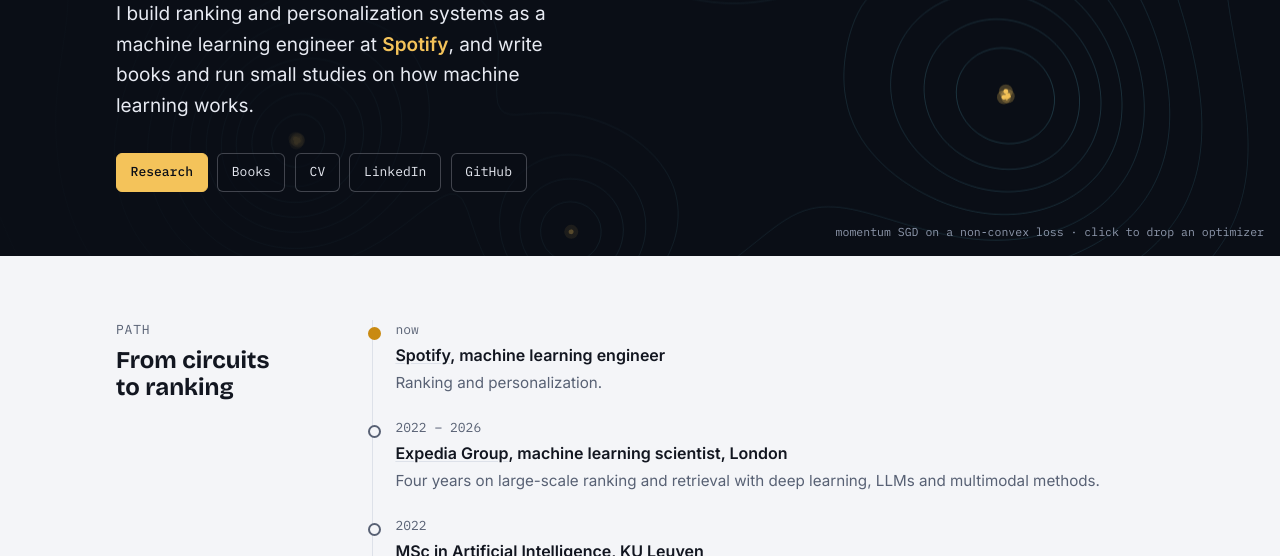
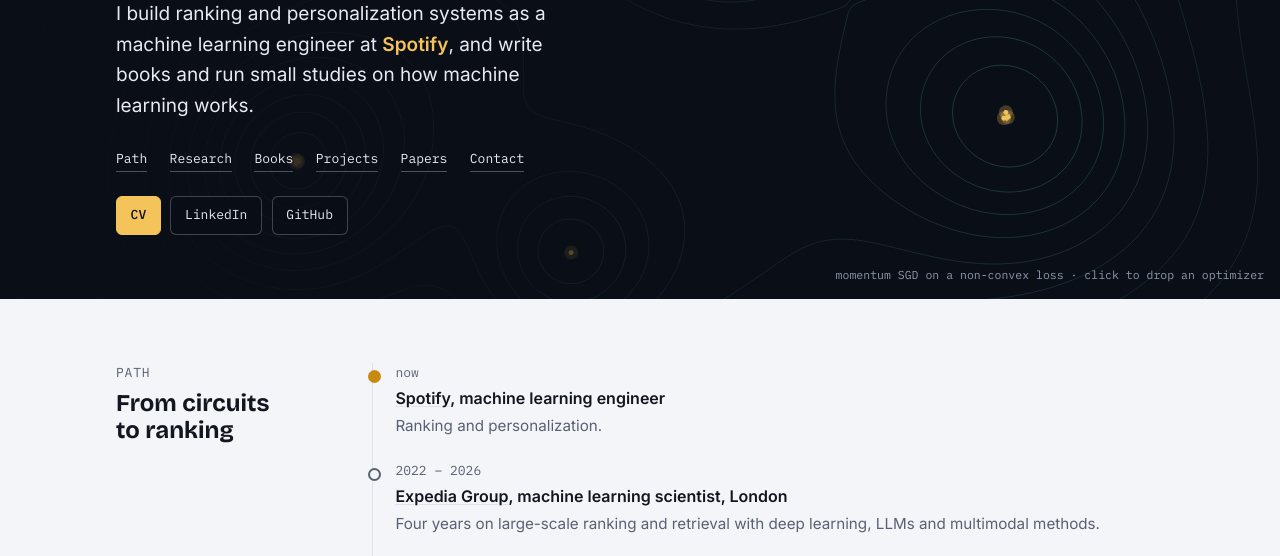
Before and after one commit to ioannisantoniadis/ioannisantoniadis.github.io, a plain HTML site: page index.html in a window 1280 px wide. Shown: the part 222-778 px from the top of the page. Drawn offline with nearby package versions, Linux system fonts and the light colour scheme.

Commit message:
Hero: section links in page order, none highlighted; buttons only for CV, LinkedIn and GitHub
Co-Authored-By: Claude Opus 5.5 <noreply@anthropic.com>

```diff
--- a/index.html
+++ b/index.html
@@ -20,7 +20,11 @@
 .hero h1 { font-size: var(--step-4); font-weight: 700; letter-spacing: -0.025em; }
 .hero .role { font-size: var(--step-1); max-width: 40ch; color: var(--night-ink); }
 .hero .role b { color: var(--night-glow); font-weight: 600; }
-.hero .links { display: flex; flex-wrap: wrap; gap: 0.6rem; padding-top: 0.5rem; }
+.hero .sections { display: flex; flex-wrap: wrap; gap: 0.35rem 1.4rem; padding-top: 0.25rem; }
+.hero .sections a { font-family: var(--font-mono); font-size: var(--step--1); color: var(--night-ink); text-decoration: none; border-bottom: 1px solid rgba(231, 234, 242, 0.3); padding-bottom: 0.1rem; }
+.hero .sections a:hover { color: var(--night-glow); border-bottom-color: var(--night-glow); }
+.hero .sections a:focus-visible { outline-color: var(--night-glow); }
+.hero .links { display: flex; flex-wrap: wrap; gap: 0.6rem; }
 .btn { display: inline-flex; align-items: center; gap: 0.45rem; font-family: var(--font-mono); font-size: var(--step--1); color: var(--night-ink); text-decoration: none; border: 1px solid rgba(231, 234, 242, 0.25); border-radius: 6px; padding: 0.5rem 0.85rem; background: rgba(10, 14, 22, 0.55); }
 .btn:hover { border-color: var(--night-glow); color: var(--night-glow); }
 .btn.primary { background: var(--night-glow); color: var(--night); border-color: var(--night-glow); font-weight: 500; }
@@ -92,10 +96,9 @@ main { max-width: 1080px; margin: 0 auto; }
     <span class="kicker">Machine learning engineer · London</span>
     <h1>Giannis Antoniadis</h1>
     <p class="role">I build ranking and personalization systems as a machine learning engineer at <b>Spotify</b>, and write books and run small studies on how machine learning works.</p>
+    <nav class="sections" aria-label="On this page"><a href="#path">Path</a><a href="#research">Research</a><a href="#books">Books</a><a href="#projects">Projects</a><a href="#papers">Papers</a><a href="#contact">Contact</a></nav>
     <div class="links">
-      <a class="btn primary" href="#research">Research</a>
-      <a class="btn" href="#books">Books</a>
-      <a class="btn" href="https://www.dropbox.com/scl/fi/8ivr3wr4eyzgz1rlop83s/iantoniadis_2026.pdf?rlkey=fkofbkvo55g7plw0ni17fajwk&amp;dl=0">CV</a>
+      <a class="btn primary" href="https://www.dropbox.com/scl/fi/8ivr3wr4eyzgz1rlop83s/iantoniadis_2026.pdf?rlkey=fkofbkvo55g7plw0ni17fajwk&amp;dl=0">CV</a>
       <a class="btn" href="https://www.linkedin.com/in/iantoniadis/">LinkedIn</a>
       <a class="btn" href="https://github.com/ioannisantoniadis">GitHub</a>
     </div>
@@ -193,7 +196,7 @@ main { max-width: 1080px; margin: 0 auto; }
 </main>
 
 <footer class="site-foot gutter">
-  <div class="in"><span>© 2026 Giannis Antoniadis</span><nav><a href="#research">Research</a><a href="#books">Books</a><a href="#projects">Projects</a><a href="https://github.com/ioannisantoniadis/ioannisantoniadis.github.io">Site source</a></nav></div>
+  <div class="in"><span>© 2026 Giannis Antoniadis</span><nav><a href="#path">Path</a><a href="#research">Research</a><a href="#books">Books</a><a href="#projects">Projects</a><a href="#papers">Papers</a><a href="https://github.com/ioannisantoniadis/ioannisantoniadis.github.io">Site source</a></nav></div>
 </footer>
 
 <script src="assets/landscape.js"></script>
```
